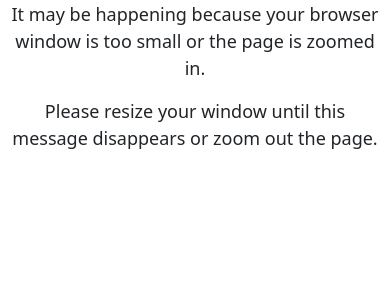
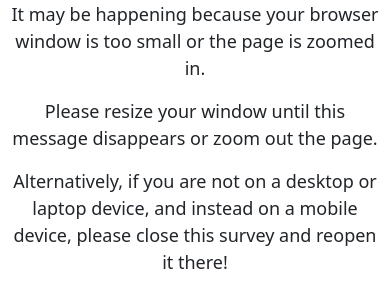
Before and after one commit to tater-tot25/StudyRecreation, a PHP site: page / in a window 390 px wide. Shown: the part 303-611 px from the top of the page. Run offline with PHP 8.4, Linux system fonts and the light colour scheme.

Commit message:
Added a message to switch out of mobile if the zoom screen pops up

```diff
--- a/index.php
+++ b/index.php
@@ -63,6 +63,8 @@
     <canvas id="windowsize" width="350px" height="200px"></canvas>
     <p>It may be happening because your browser window is too small or the page is zoomed in.</p>
     <p>Please resize your window until this message disappears or zoom out the page.</p>
+    <p>Alternatively, if you are not on a desktop or laptop device, and instead on a mobile device, please close this
+    survey and reopen it there!</p>
   </div>
   <main class="container" id="content">
     <div class="row justify-content-center">
```
